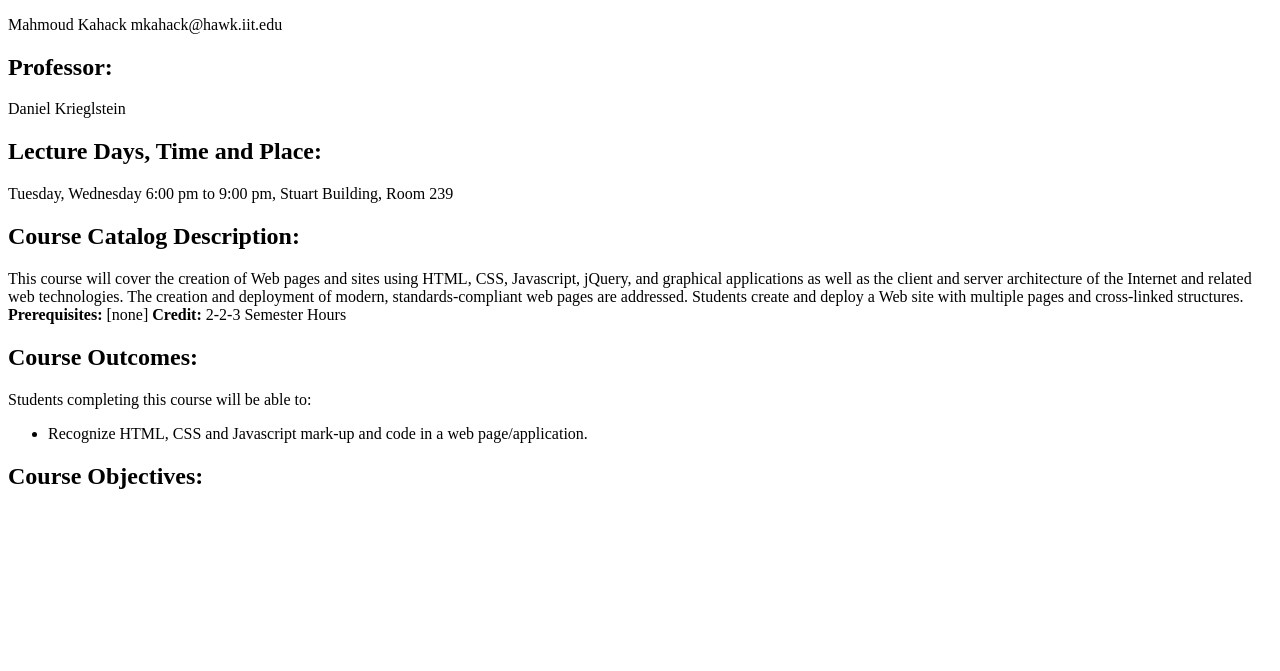
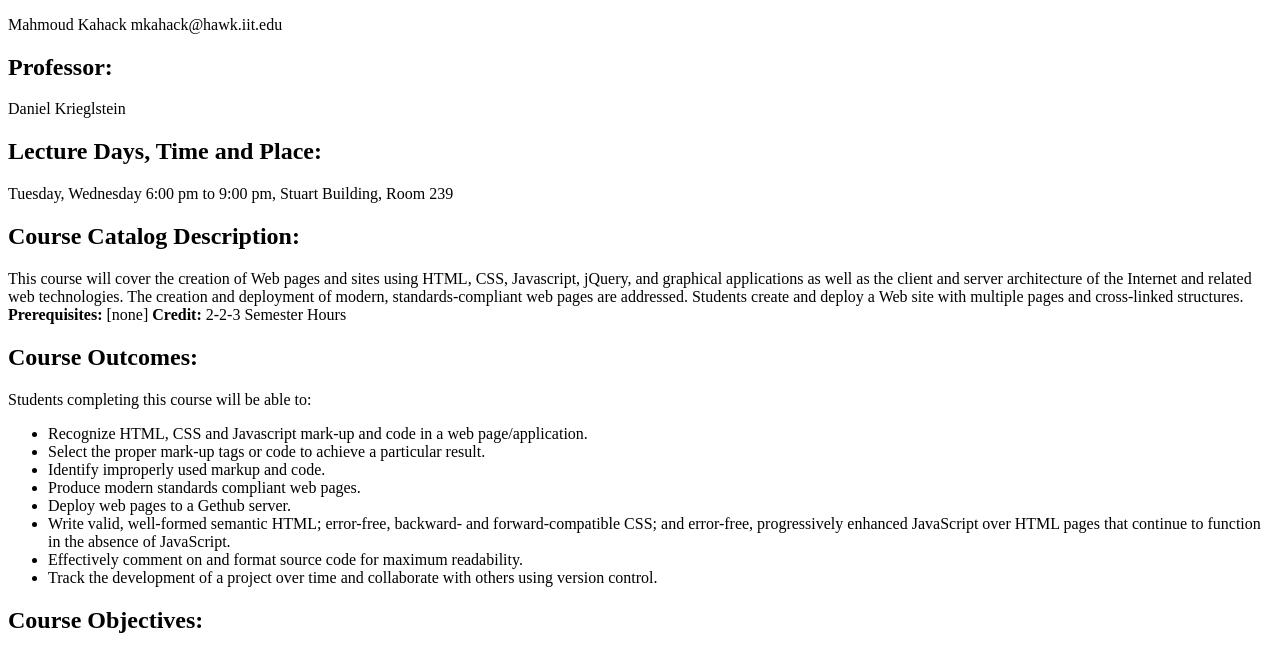
Before and after one commit to MKahacker/ITMD361-Web-Dev, a plain HTML site: page index.html in a window 1280 px wide. Shown: the part 105-776 px from the top of the page. Drawn offline with Linux system fonts and the light colour scheme.

Commit message:
Finished the Course Outcomes List
Added the rest of the elements from the course outcomes list. I put these the Unorder list that I had using the <li> tag to list each course outcome.

```diff
--- a/index.html
+++ b/index.html
@@ -22,6 +22,13 @@
   <p> Students completing this course will be able to: </p>
   <ul>
     <li> Recognize HTML, CSS and Javascript mark-up and code in a web page/application. </li>
+    <li> Select the proper mark-up tags or code to achieve a particular result.</li>
+    <li> Identify improperly used markup and code. </li>
+    <li> Produce modern standards compliant web pages. </li>
+    <li> Deploy web pages to a Gethub server. </li>
+    <li> Write valid, well-formed semantic HTML; error-free, backward- and forward-compatible CSS; and error-free, progressively enhanced JavaScript over HTML pages that continue to function in the absence of JavaScript. </li>
+    <li> Effectively comment on and format source code for maximum readability.</li>
+    <li> Track the development of a project over time and collaborate with others using version control. </li>
   </ul>
   <h2> Course Objectives: </h2>
 
```
